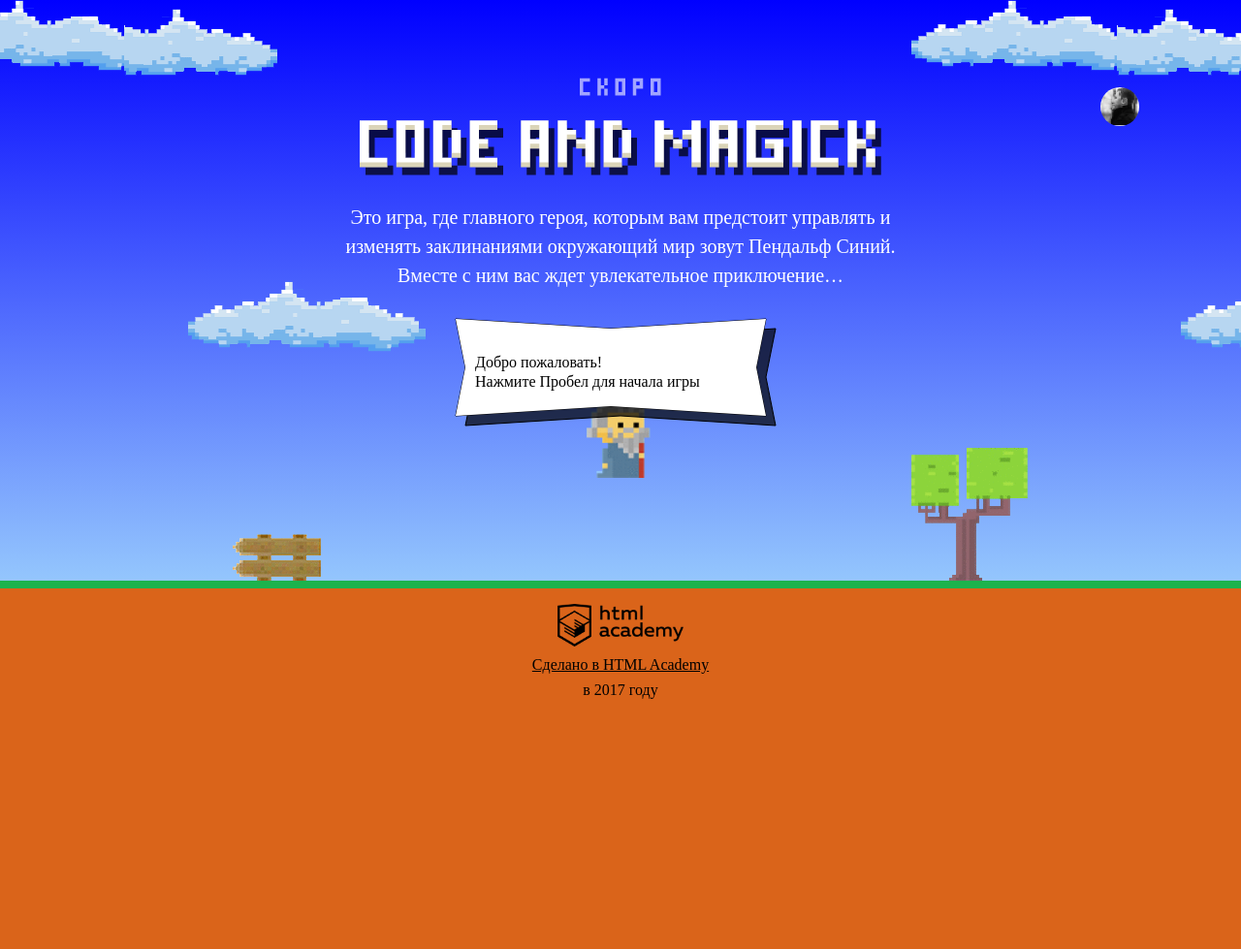
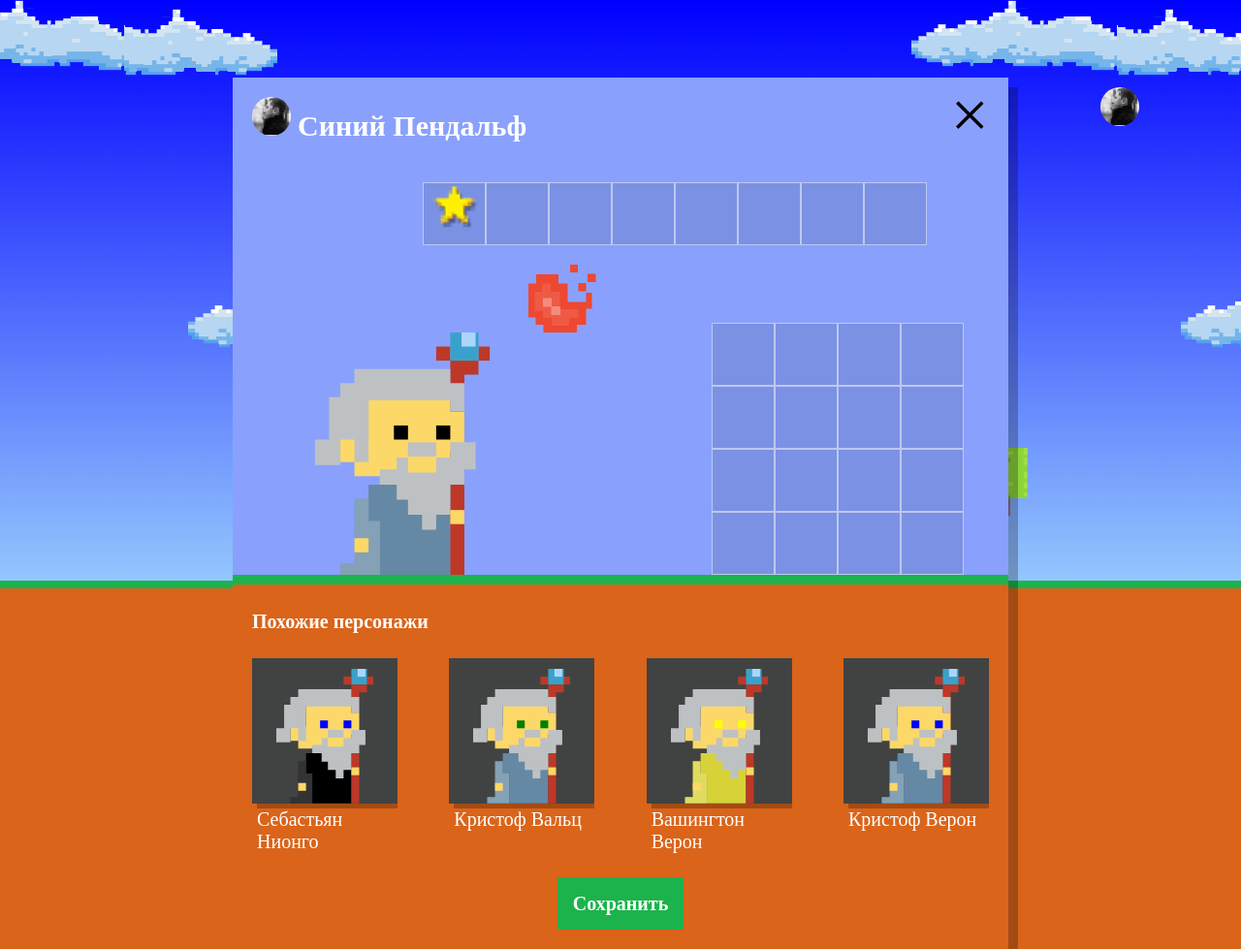
Before and after one commit to AndreySazonov/662103-code-and-magick-18, a website: page index.html in a window 1280 px wide. Shown: the whole page at 97% size. Before the commit the page ends 800 px from the top, so only its background shows below. Drawn offline with Linux system fonts and the light colour scheme; a web font is replaced by a local one.

Commit message:
Генерация случаных колдунов

```diff
--- a/index.html
+++ b/index.html
@@ -204,6 +204,7 @@
 </script>
 <script src="js/stat.js"></script>
 <script src="js/game.js"></script>
+<script src="js/setup.js"></script>
 
 </body>
 </html>
--- /dev/null
+++ b/js/setup.js
@@ -0,0 +1,63 @@
+'use strict';
+
+var WIZARD_NAME = ['Иван', 'Хуан', 'Себастьян', 'Мария', 'Кристоф', 'Виктор', 'Юлия', 'Люпита', 'Вашингтон'];
+var WIZARD_SURNAME = ['да Марья', 'Верон', 'Мирабелла', 'Вальц', 'Онопко', 'Топольницкая', 'Нионго', 'Ирвинг'];
+var WIZARD_COAT_COLOR = ['rgb(101, 137, 164)', 'rgb(241, 43, 107)', 'rgb(146, 100, 161)', 'rgb(56, 159, 117)', 'rgb(215, 210, 55)', 'rgb(0, 0, 0)'];
+var WIZARD_EYES_COLOR = ['black', 'red', 'blue', 'yellow', 'green'];
+var randomName = [];
+
+
+var userDialog = document.querySelector('.setup');
+userDialog.classList.remove('hidden');
+
+document.querySelector('.setup-similar').classList.remove('hidden');
+
+var similarListElement = userDialog.querySelector('.setup-similar-list');
+var similarWizardTemplate = document.querySelector('#similar-wizard-template')
+  .content
+  .querySelector('.setup-similar-item');
+
+var wizards = [
+  {
+    name: '',
+    coatColor: WIZARD_COAT_COLOR[Math.floor(Math.random() * WIZARD_COAT_COLOR.length)],
+    eyesColor: WIZARD_EYES_COLOR[Math.floor(Math.random() * WIZARD_EYES_COLOR.length)]
+  },
+  {
+    name: '',
+    coatColor: WIZARD_COAT_COLOR[Math.floor(Math.random() * WIZARD_COAT_COLOR.length)],
+    eyesColor: WIZARD_EYES_COLOR[Math.floor(Math.random() * WIZARD_EYES_COLOR.length)]
+  },
+  {
+    name: '',
+    coatColor: WIZARD_COAT_COLOR[Math.floor(Math.random() * WIZARD_COAT_COLOR.length)],
+    eyesColor: WIZARD_EYES_COLOR[Math.floor(Math.random() * WIZARD_EYES_COLOR.length)]
+  },
+  {
+    name: '',
+    coatColor: WIZARD_COAT_COLOR[Math.floor(Math.random() * WIZARD_COAT_COLOR.length)],
+    eyesColor: WIZARD_EYES_COLOR[Math.floor(Math.random() * WIZARD_EYES_COLOR.length)]
+  }
+];
+
+for (var i = 0; i < wizards.length; i++) {
+  randomName.push(WIZARD_NAME[Math.floor(Math.random() * WIZARD_NAME.length)] + ' ' + WIZARD_SURNAME[Math.floor(Math.random() * WIZARD_SURNAME.length)]);
+  wizards[i].name = randomName[i];
+}
+
+var renderWizard = function (wizard) {
+  var wizardElement = similarWizardTemplate.cloneNode(true);
+  wizardElement.querySelector('.setup-similar-label').textContent = wizard.name;
+  wizardElement.querySelector('.wizard-coat').style.fill = wizard.coatColor;
+  wizardElement.querySelector('.wizard-eyes').style.fill = wizard.eyesColor;
+  return wizardElement;
+}
+
+var fragment = document.createDocumentFragment();
+
+for (var i = 0; i < wizards.length; i++) {
+  fragment.appendChild(renderWizard(wizards[i]));
+}
+
+similarListElement.appendChild(fragment);
+userDialog.querySelector('.setup-similar').classList.remove('hidden');
```
